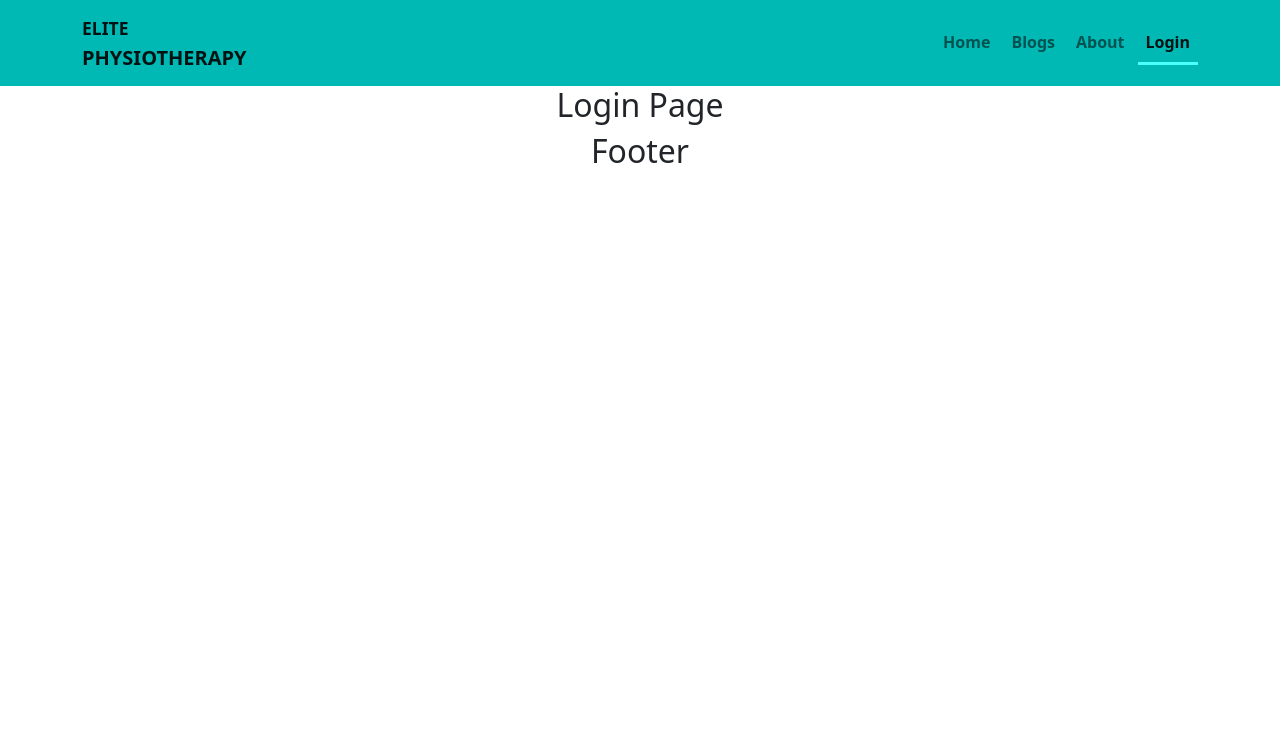
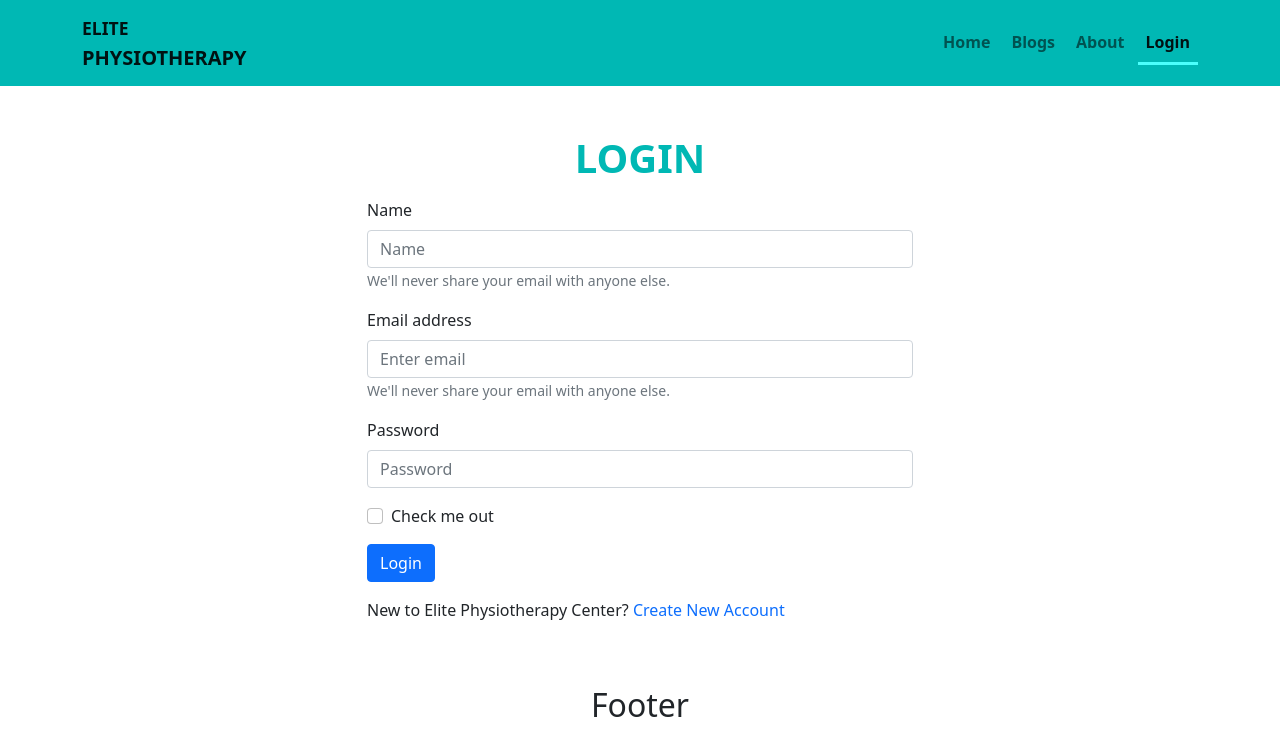
Before and after one commit to Ramash3828/elite-physiotherapy-center, a React (Create React App) app: page /login in a window 1280 px wide. Shown: the top 756 px of the page. Built offline with nearby package versions, Linux system fonts and the light colour scheme.

Commit message:
login page create

```diff
--- a/src/App.js
+++ b/src/App.js
@@ -5,6 +5,7 @@ import Home from "./Components/Home/Home";
 import Blogs from "./Components/Blogs/Blogs";
 import About from "./Components/About/About";
 import Login from "./Components/Login/Login";
+import SignUp from "./Components/SignUp/SignUp";
 import Footer from "./Components/Footer/Footer";
 import NotFound from "./Components/NotFound/NotFound";
 import CheckOut from "./Components/CheckOut/CheckOut";
@@ -18,6 +19,7 @@ function App() {
                 <Route path="/blogs" element={<Blogs></Blogs>}></Route>
                 <Route path="/about" element={<About></About>}></Route>
                 <Route path="/login" element={<Login></Login>}></Route>
+                <Route path="/signup" element={<SignUp></SignUp>}></Route>
                 <Route
                     path="/checkout/:id"
                     element={<CheckOut></CheckOut>}
--- a/src/Components/CheckOut/CheckOut.js
+++ b/src/Components/CheckOut/CheckOut.js
@@ -1,10 +1,110 @@
-import React from "react";
+import React, { useState } from "react";
+import { Button, Col, Form, InputGroup, Row } from "react-bootstrap";
 import "./CheckOut.css";
 
 const CheckOut = () => {
+    const [validated, setValidated] = useState(false);
+
+    const handleSubmit = (event) => {
+        const form = event.currentTarget;
+        if (form.checkValidity() === false) {
+            event.preventDefault();
+            event.stopPropagation();
+        }
+
+        setValidated(true);
+    };
     return (
-        <div className="py-5">
-            <h2 className="checkOut-title mb-3">Check Out</h2>
+        <div className="py-5 w-50 d-block mx-auto text-start">
+            <h2 className="checkOut-title mb-4 text-center">Check Out</h2>
+
+            <Form noValidate validated={validated} onSubmit={handleSubmit}>
+                <Row
+                    border="primary"
+                    style={{ width: "18rem" }}
+                    className="mb-3 w-100"
+                >
+                    <Form.Group as={Col} md="6" controlId="validationCustom01">
+                        <Form.Label> Name</Form.Label>
+                        <Form.Control
+                            required
+                            type="text"
+                            placeholder="name"
+                            defaultValue=""
+                        />
+                        <Form.Control.Feedback>
+                            Looks good!
+                        </Form.Control.Feedback>
+                    </Form.Group>
+                    <Form.Group as={Col} md="6" controlId="validationCustom02">
+                        <Form.Label>Email</Form.Label>
+                        <Form.Control
+                            required
+                            type="email"
+                            placeholder="email"
+                            defaultValue=""
+                        />
+                        <Form.Control.Feedback>
+                            Looks good!
+                        </Form.Control.Feedback>
+                    </Form.Group>
+                    <Form.Group
+                        className="my-3"
+                        as={Col}
+                        md="12"
+                        controlId="validationCustomUsername"
+                    >
+                        <Form.Label>Address</Form.Label>
+                        <InputGroup hasValidation>
+                            <Form.Control
+                                type="text"
+                                placeholder="Address"
+                                aria-describedby="inputGroupPrepend"
+                                required
+                            />
+                            <Form.Control.Feedback type="invalid">
+                                Please choose a username.
+                            </Form.Control.Feedback>
+                        </InputGroup>
+                    </Form.Group>
+                </Row>
+                <Row className="mb-3">
+                    <Form.Group as={Col} md="6" controlId="validationCustom03">
+                        <Form.Label>City</Form.Label>
+                        <Form.Control type="text" placeholder="City" required />
+                        <Form.Control.Feedback type="invalid">
+                            Please provide a valid city.
+                        </Form.Control.Feedback>
+                    </Form.Group>
+                    <Form.Group as={Col} md="3" controlId="validationCustom04">
+                        <Form.Label>State</Form.Label>
+                        <Form.Control
+                            type="text"
+                            placeholder="State"
+                            required
+                        />
+                        <Form.Control.Feedback type="invalid">
+                            Please provide a valid state.
+                        </Form.Control.Feedback>
+                    </Form.Group>
+                    <Form.Group as={Col} md="3" controlId="validationCustom05">
+                        <Form.Label>Zip</Form.Label>
+                        <Form.Control type="text" placeholder="Zip" required />
+                        <Form.Control.Feedback type="invalid">
+                            Please provide a valid zip.
+                        </Form.Control.Feedback>
+                    </Form.Group>
+                </Row>
+                <Form.Group className="mb-3">
+                    <Form.Check
+                        required
+                        label="Agree to terms and conditions"
+                        feedback="You must agree before submitting."
+                        feedbackType="invalid"
+                    />
+                </Form.Group>
+                <Button type="submit">Submit form</Button>
+            </Form>
         </div>
     );
 };
--- a/src/Components/Login/Login.css
+++ b/src/Components/Login/Login.css
@@ -0,0 +1,5 @@
+.login-title {
+    font-size: 40px;
+    font-weight: bold;
+    color: #00b8b4 !important;
+}
--- a/src/Components/Login/Login.js
+++ b/src/Components/Login/Login.js
@@ -1,10 +1,78 @@
-import React from "react";
+// import { Button } from "bootstrap";
+import React, { useState } from "react";
+import { Form, Button } from "react-bootstrap";
+import { Link } from "react-router-dom";
 import "./Login.css";
 
 const Login = () => {
+    const [validated, setValidated] = useState(false);
+    const handleLogin = (event) => {
+        const form = event.currentTarget;
+        if (form.checkValidity() === false) {
+            event.preventDefault();
+            event.stopPropagation();
+        }
+
+        setValidated(true);
+    };
+
     return (
-        <div>
-            <h2>Login Page</h2>
+        <div className="container d-block mx-auto text-start py-5">
+            <h2 className="mb-3 text-center login-title">LOGIN</h2>
+            <div className="row">
+                <div className="col-md-6 offset-md-3">
+                    <Form
+                        className="w-100"
+                        noValidate
+                        validated={validated}
+                        onSubmit={handleLogin}
+                    >
+                        <Form.Group className="mb-3" controlId="formBasicName">
+                            <Form.Label>Name</Form.Label>
+                            <Form.Control type="text" placeholder="Name" />
+                            <Form.Text className="text-muted">
+                                We'll never share your email with anyone else.
+                            </Form.Text>
+                        </Form.Group>
+                        <Form.Group className="mb-3" controlId="formBasicEmail">
+                            <Form.Label>Email address</Form.Label>
+                            <Form.Control
+                                type="email"
+                                placeholder="Enter email"
+                            />
+                            <Form.Text className="text-muted">
+                                We'll never share your email with anyone else.
+                            </Form.Text>
+                        </Form.Group>
+
+                        <Form.Group
+                            className="mb-3"
+                            controlId="formBasicPassword"
+                        >
+                            <Form.Label>Password</Form.Label>
+                            <Form.Control
+                                type="password"
+                                placeholder="Password"
+                            />
+                        </Form.Group>
+                        <Form.Group
+                            className="mb-3"
+                            controlId="formBasicCheckbox"
+                        >
+                            <Form.Check type="checkbox" label="Check me out" />
+                        </Form.Group>
+                        <Button variant="primary" type="submit">
+                            Login
+                        </Button>
+                        <p className="my-3">
+                            New to Elite Physiotherapy Center?{" "}
+                            <Link className="text-decoration-none" to="/signup">
+                                Create New Account
+                            </Link>
+                        </p>
+                    </Form>
+                </div>
+            </div>
         </div>
     );
 };
```
